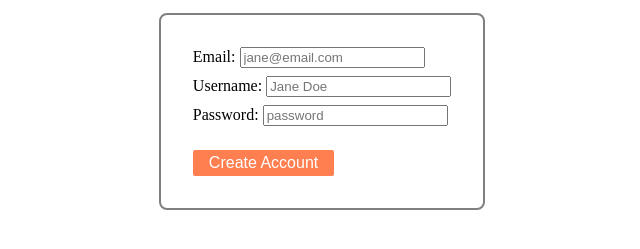
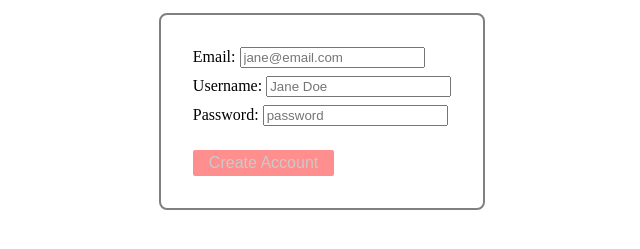
Before and after one commit to hassan0614/demo, a website: page public/index.html in a window 1280 px wide. Shown: the part 101-350 px from the top of the page, without its empty margins (318-958 px from the left). Drawn offline with Linux system fonts and the light colour scheme.

Commit message:
another CI/CD test

```diff
--- a/public/style.css
+++ b/public/style.css
@@ -2,8 +2,8 @@ body {
     text-align: center;
 }
 #formBtn {
-    color: white;
-    background-color:coral;
+    color: rgb(202, 202, 202);
+    background-color:rgb(255, 142, 142);
     border: none;
     border-radius: 2px;
     padding: 0.25rem 1rem;
```
